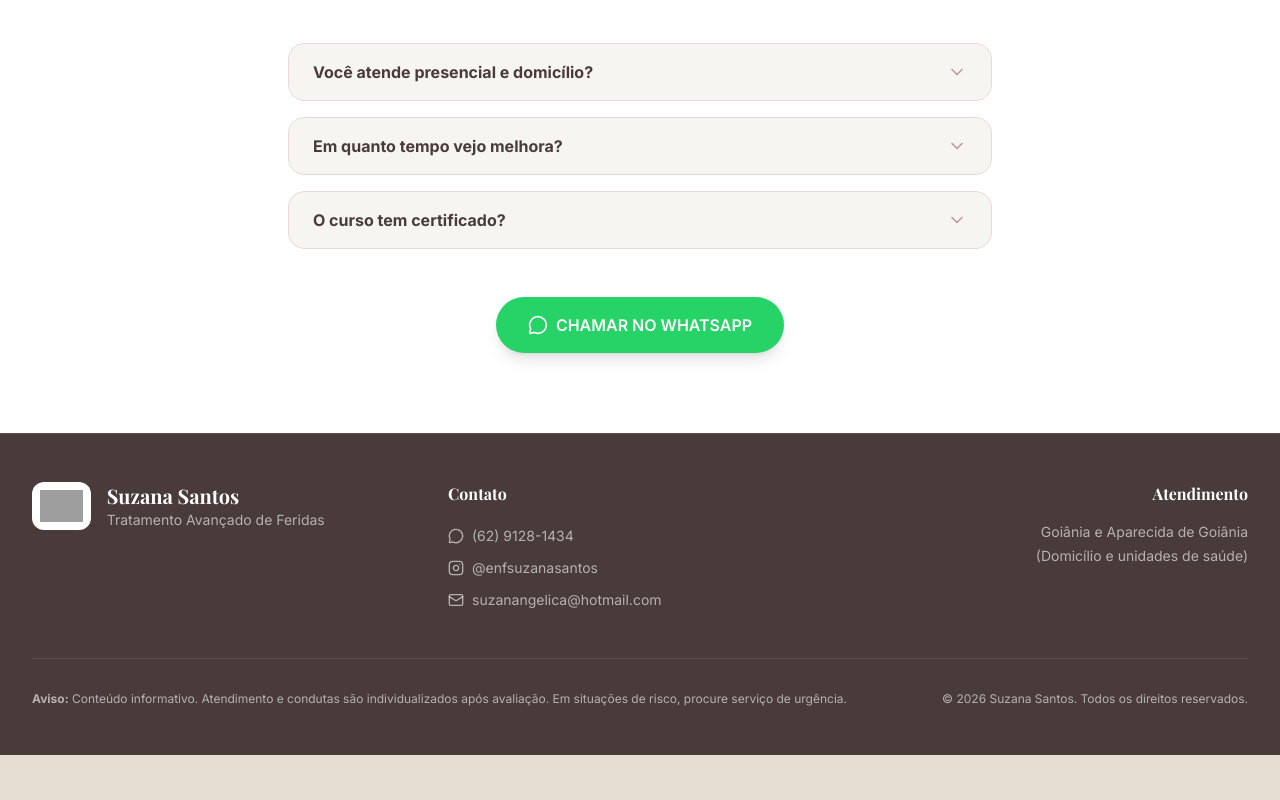
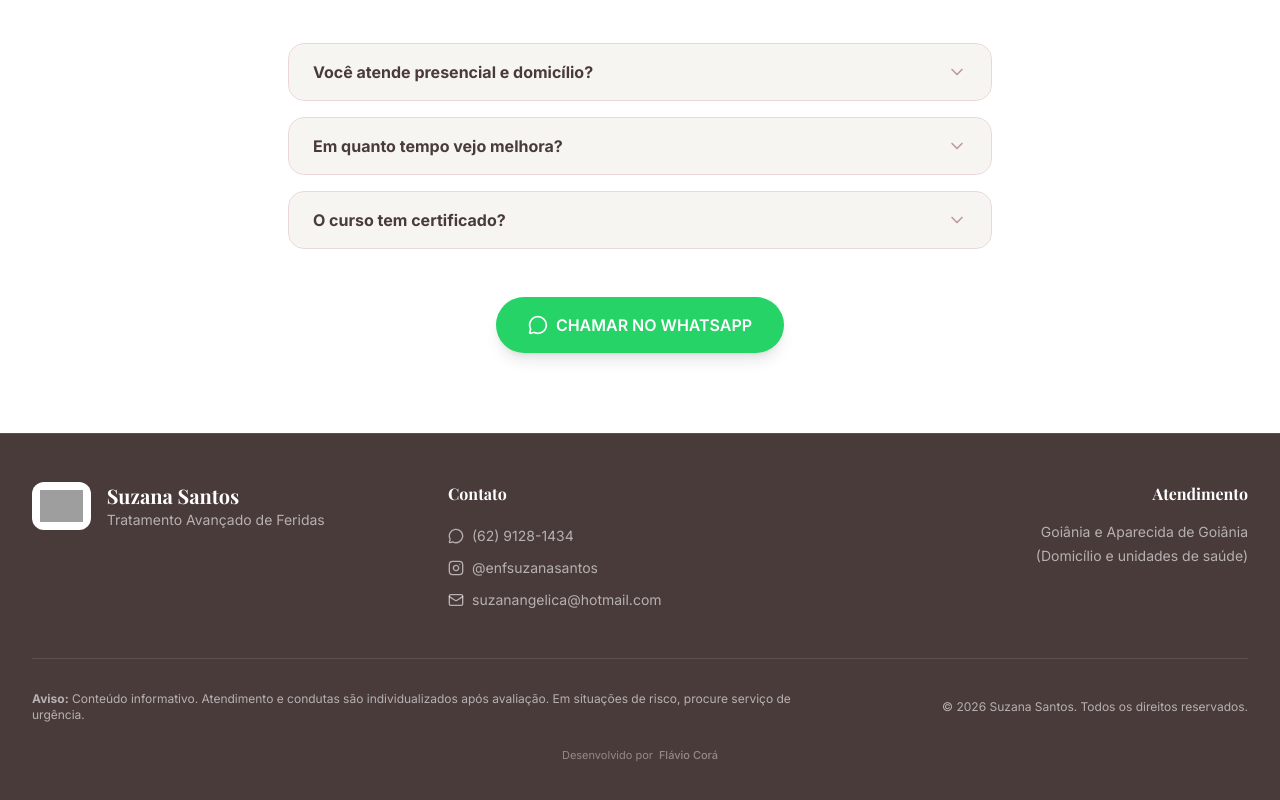
Before and after one commit to flacora-projetos/Suzana-Cursos, a React (Vite) app: page / in a window 1280 px wide. Shown: the part 6988-7788 px from the top of the page. Before the commit the page ends 7743 px from the top, so only its background shows below. Built offline with nearby package versions, Linux system fonts and the light colour scheme; grey boxes are pictures that could not be loaded; a web font is replaced by a local one.

Commit message:
feat: Add developer credit to footer
Adds a credit to the developer, Flávio Corá, in the website's footer. This change also refactors the footer's layout to accommodate the new information.

```diff
--- a/src/App.tsx
+++ b/src/App.tsx
@@ -656,11 +656,27 @@ export default function App() {
             </div>
           </div>
 
-          <div className="border-t border-white/10 pt-8 text-xs text-center md:text-left flex flex-col md:flex-row justify-between items-center gap-4">
-            <p>
-              <strong>Aviso:</strong> Conteúdo informativo. Atendimento e condutas são individualizados após avaliação. Em situações de risco, procure serviço de urgência.
-            </p>
-            <p>&copy; {new Date().getFullYear()} Suzana Santos. Todos os direitos reservados.</p>
+          <div className="border-t border-white/10 pt-8 flex flex-col gap-6">
+            <div className="text-xs text-center md:text-left flex flex-col md:flex-row justify-between items-center gap-4">
+              <p className="max-w-3xl">
+                <strong>Aviso:</strong> Conteúdo informativo. Atendimento e condutas são individualizados após avaliação. Em situações de risco, procure serviço de urgência.
+              </p>
+              <p className="shrink-0">&copy; {new Date().getFullYear()} Suzana Santos. Todos os direitos reservados.</p>
+            </div>
+
+            <div className="text-center flex items-center justify-center">
+              <p className="text-[11px] text-white/40 flex items-center gap-1.5">
+                Desenvolvido por
+                <a
+                  href="https://wa.me/5562999465725"
+                  target="_blank"
+                  rel="noopener noreferrer"
+                  className="font-medium hover:text-white transition-colors"
+                >
+                  Flávio Corá
+                </a>
+              </p>
+            </div>
           </div>
         </div>
       </footer>
```
